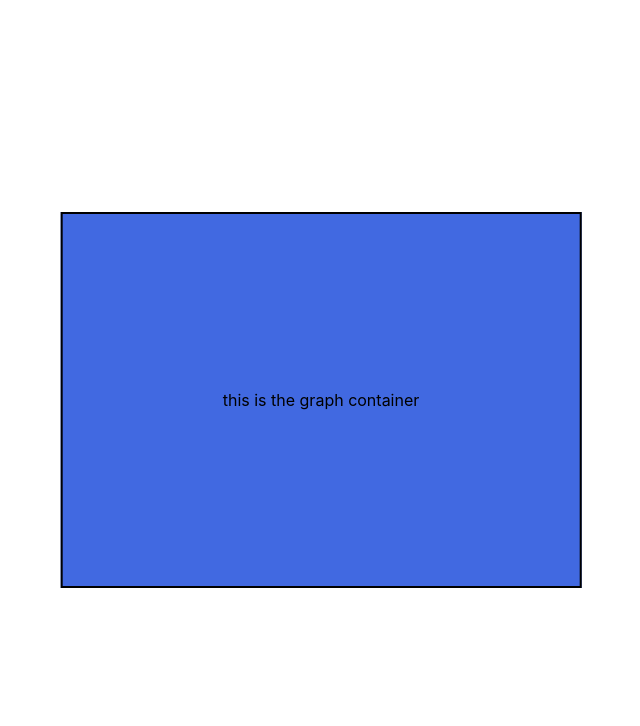
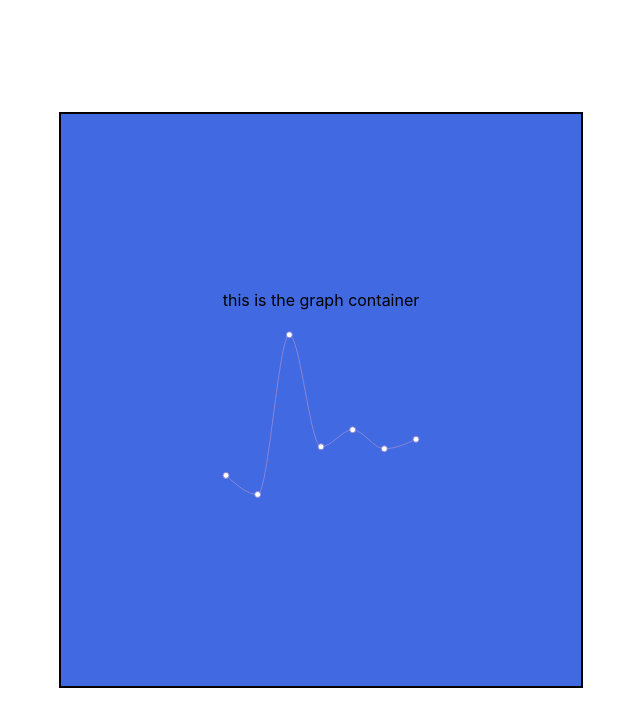
Before and after one commit to BryantCabrera/relocater, a React (Create React App) app: page / in a window 1280 px wide. Both pictures are taken after typing "Sample", "Sample" into the empty fields and a click on the button "Log In". Shown: the top 726 px of the page, without its empty margins (319-959 px from the left). Built offline with nearby package versions, Linux system fonts and the light colour scheme.

Commit message:
Adds peter's mockup of chart in graphContainer

```diff
--- a/package.json
+++ b/package.json
@@ -11,7 +11,8 @@
     "react": "^16.8.1",
     "react-dom": "^16.8.1",
     "react-router-dom": "^4.3.1",
-    "react-scripts": "2.1.3"
+    "react-scripts": "2.1.3",
+    "recharts": "^1.4.2"
   },
   "scripts": {
     "start": "react-scripts start",
--- a/src/App.js
+++ b/src/App.js
@@ -8,7 +8,7 @@
 class App extends Component {
   state = {
     logged: false,
-    username: ''
+    username: '',
   }
 
   handleLogin = (username) => {
--- a/src/GraphContainer/GraphContainer.js
+++ b/src/GraphContainer/GraphContainer.js
@@ -1,11 +1,22 @@
 import React from 'react'
+import LineGraph from './LineGraph'
+
+const data = [
+    {name: 'Page A', uv: 4000, pv: 2400, amt: 2400},
+    {name: 'Page B', uv: 3000, pv: 1398, amt: 2210},
+    {name: 'Page C', uv: 2000, pv: 9800, amt: 2290},
+    {name: 'Page D', uv: 2780, pv: 3908, amt: 2000},
+    {name: 'Page E', uv: 1890, pv: 4800, amt: 2181},
+    {name: 'Page F', uv: 2390, pv: 3800, amt: 2500},
+    {name: 'Page G', uv: 3490, pv: 4300, amt: 2100},
+];
 
 const GraphContainer = () => (
-
     <div>
         <div className="g-container">
 
         <p>this is the graph container</p>
+        <LineGraph data={data}/>
         </div>
     </div>
 
--- /dev/null
+++ b/src/GraphContainer/LineGraph.js
@@ -0,0 +1,12 @@
+import React, { Component } from 'react';
+import { LineChart, Line } from 'recharts';
+
+export default class LineGraph extends Component {
+    render(){
+        return (
+            <LineChart width={200} height={200} data={this.props.data}>
+                <Line type='monotone' dataKey='pv' stroke='#8884d8'/>
+            </LineChart>
+        )
+    }
+}
```
Also changed, not shown: 1 other file (tests, documents, lock files or other folders).
